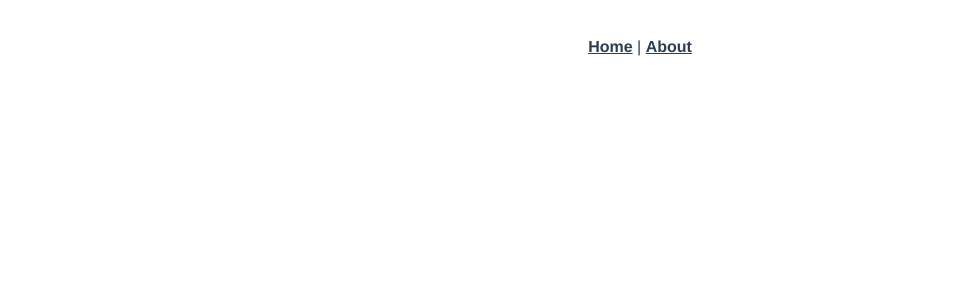
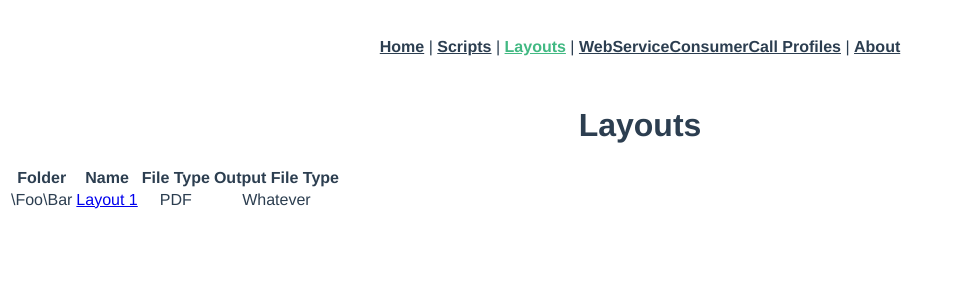
Before and after one commit to debuglevel/omnitracker-internals, a Vue app in the folder vue/: page /#/layouts in a window 1280 px wide. Shown: the top 300 px of the page, without its empty margins (0-953 px from the left). Built offline with nearby package versions, Linux system fonts and the light colour scheme; no server answers.

Commit message:
Migrate frontend to vue-cli based project

```diff
--- a/vue/package.json
+++ b/vue/package.json
@@ -1,5 +1,5 @@
 {
-  "name": "vue",
+  "name": "omnitracker-internals-vue",
   "version": "0.1.0",
   "private": true,
   "scripts": {
@@ -8,6 +8,7 @@
     "lint": "vue-cli-service lint"
   },
   "dependencies": {
+    "axios": "^0.19.2",
     "core-js": "^3.6.5",
     "vue": "^2.6.11",
     "vue-router": "^3.2.0"
--- a/vue/src/App.vue
+++ b/vue/src/App.vue
@@ -2,6 +2,9 @@
   <div id="app">
     <div id="nav">
       <router-link to="/">Home</router-link> |
+      <router-link to="/scripts">Scripts</router-link> |
+      <router-link to="/layouts">Layouts</router-link> |
+      <router-link to="/webserviceconsumercallprofiles">WebServiceConsumerCall Profiles</router-link> |
       <router-link to="/about">About</router-link>
     </div>
     <router-view />
--- /dev/null
+++ b/vue/src/components/LayoutItem.vue
@@ -0,0 +1,19 @@
+<template>
+  <tr>
+    <td>{{ layout.folder.path }}</td>
+    <td>
+      <a v-bind:href="'http://localhost:8080/layouts/files/' + layout.id">{{ layout.name }}</a>
+    </td>
+    <td>{{ layout.outputType }}</td>
+    <td>{{ layout.mailmergeFiletype }}</td>
+  </tr>
+</template>
+
+<script>
+export default {
+  name: "LayoutItem",
+  props: {
+    layout: {}
+  }
+};
+</script>
--- /dev/null
+++ b/vue/src/components/ScriptItem.vue
@@ -0,0 +1,17 @@
+<template>
+  <tr>
+    <td>{{ script.folder.path }}</td>
+    <td>{{ script.name }}</td>
+    <td>{{ script.type }}</td>
+    <td><pre>{{ script.content }}</pre></td>
+  </tr>
+</template>
+
+<script>
+export default {
+  name: "ScriptItem",
+  props: {
+    script: {}
+  }
+};
+</script>
--- /dev/null
+++ b/vue/src/components/WebserviceconsumercallprofileItem.vue
@@ -0,0 +1,21 @@
+<template>
+  <tr v-bind:class="statusStyle(webserviceconsumercallprofile.status)">
+    <td>{{ webserviceconsumercallprofile.folder.path }}</td>
+    <td>{{ webserviceconsumercallprofile.name }}</td>
+    <td>{{ webserviceconsumercallprofile.status }}</td>
+  </tr>
+</template>
+
+<script>
+export default {
+  name: "WebserviceconsumercallprofileItem",
+  props: {
+    webserviceconsumercallprofile: {}
+  },
+  methods: {
+    statusStyle: function (status) {
+      return status == "Valid" ? "table-success" : "table-danger";
+    },
+  },
+};
+</script>
--- a/vue/src/router/index.js
+++ b/vue/src/router/index.js
@@ -9,6 +9,33 @@ const routes = [
     path: "/",
     name: "Home",
     component: Home
+  },
+  {
+    path: "/scripts",
+    name: "Scripts",
+    // route level code-splitting
+    // this generates a separate chunk (about.[hash].js) for this route
+    // which is lazy-loaded when the route is visited.
+    component: () =>
+      import(/* webpackChunkName: "scripts" */ "../views/Scripts.vue")
+  },
+  {
+    path: "/layouts",
+    name: "Layouts",
+    // route level code-splitting
+    // this generates a separate chunk (about.[hash].js) for this route
+    // which is lazy-loaded when the route is visited.
+    component: () =>
+      import(/* webpackChunkName: "layouts" */ "../views/Layouts.vue")
+  },
+  {
+    path: "/webserviceconsumercallprofiles",
+    name: "WebServiceConsumerCall Profiles",
+    // route level code-splitting
+    // this generates a separate chunk (about.[hash].js) for this route
+    // which is lazy-loaded when the route is visited.
+    component: () =>
+      import(/* webpackChunkName: "webserviceconsumercallprofiles" */ "../views/WebServiceConsumerCallProfiles.vue")
   },
   {
     path: "/about",
--- a/vue/src/views/Home.vue
+++ b/vue/src/views/Home.vue
@@ -1,7 +1,7 @@
 <template>
   <div class="home">
-    <img alt="Vue logo" src="../assets/logo.png" />
-    <HelloWorld msg="Welcome to Your Vue.js App" />
+    <!-- <img alt="Vue logo" src="../assets/logo.png" /> -->
+    <HelloWorld msg="OMNITRACKER Internals" />
   </div>
 </template>
 
--- /dev/null
+++ b/vue/src/views/Layouts.vue
@@ -0,0 +1,48 @@
+<template>
+  <div class="layouts">
+    <h1>Layouts</h1>
+
+    <table class="table table-sm table-hover">
+      <thead class="thead-dark">
+        <th>Folder</th>
+        <th>Name</th>
+        <th>File Type</th>
+        <th>Output File Type</th>
+      </thead>
+      <tbody>
+        <tr
+          is="layout-item"
+          v-for="item in layouts"
+          v-bind:layout="item"
+          v-bind:key="item.id"
+        ></tr>
+      </tbody>
+    </table>
+  </div>
+</template>
+
+<script>
+// @ is an alias to /src
+import LayoutItem from "@/components/LayoutItem.vue";
+import axios from 'axios'
+
+export default {
+  name: "Layouts",
+  components: {
+    LayoutItem
+  },
+
+  data: function() {
+    return {
+      layouts: [
+        { id: 1, name: 'Layout 1', outputType: 'PDF', mailmergeFiletype: 'Whatever', folder: { path: '\\Foo\\Bar' } },
+      ],
+    }
+  },
+  mounted() {
+    axios
+      .get("http://localhost:8080/layouts/")
+      .then((response) => (this.layouts = response.data));
+  }
+};
+</script>
--- /dev/null
+++ b/vue/src/views/Scripts.vue
@@ -0,0 +1,48 @@
+<template>
+  <div class="scripts">
+      <h1>Scripts</h1>
+
+      <table class="table table-sm table-hover">
+        <thead class="thead-dark">
+          <th>Folder</th>
+          <th>Name</th>
+          <th>Type</th>
+          <th>Content</th>
+        </thead>
+        <tbody>
+          <tr
+            is="script-item"
+            v-for="item in scripts"
+            v-bind:script="item"
+            v-bind:key="item.id"
+          ></tr>
+        </tbody>
+      </table>
+  </div>
+</template>
+
+<script>
+// @ is an alias to /src
+import ScriptItem from "@/components/ScriptItem.vue";
+import axios from 'axios'
+
+export default {
+  name: "Scripts",
+  components: {
+    ScriptItem
+  },
+
+  data: function() {
+    return {
+      scripts: [
+        { id: 1, name: 'Script 1', type: 'Whatever Type', content: 'Whatever Content', folder: { path: '\\Foo\\Bar' } },
+      ],
+    }
+  },
+  mounted() {
+    axios
+      .get("http://localhost:8080/scripts/")
+      .then((response) => (this.scripts = response.data));
+  }
+};
+</script>
--- /dev/null
+++ b/vue/src/views/WebServiceConsumerCallProfiles.vue
@@ -0,0 +1,48 @@
+<template>
+  <div class="webserviceconsumercallprofiles">
+      <h1>WebServiceConsumer Call Profiles</h1>
+
+      <table class="table table-sm table-hover">
+        <thead class="thead-dark">
+          <th>Folder</th>
+          <th>WSCC name</th>
+          <th>Status</th>
+        </thead>
+        <tbody>
+          <tr
+            is="webserviceconsumercallprofile-item"
+            v-for="item in webserviceconsumercallprofiles"
+            v-bind:webserviceconsumercallprofile="item"
+            v-bind:key="item.id"
+          ></tr>
+        </tbody>
+      </table>
+  </div>
+</template>
+
+<script>
+// @ is an alias to /src
+import WebserviceconsumercallprofileItem from "@/components/WebserviceconsumercallprofileItem.vue";
+import axios from 'axios'
+
+export default {
+  name: "WebServiceConsumerCallProfiles",
+  components: {
+    WebserviceconsumercallprofileItem
+  },
+
+  data: function() {
+    return {
+      webserviceconsumercallprofiles: [
+        { id: 1, name: 'WebServiceConsumer Call Profile 1', status: 'Valid', folder: { path: '\\Foo\\Bar' } },
+        { id: 2, name: 'WebServiceConsumer Call Profile 2', status: 'NotSet', folder: { path: '\\Foo\\Bar' } },
+      ],
+    }
+  },
+  mounted() {
+    axios
+      .get("http://localhost:8080/webserviceconsumercallprofiles/")
+      .then((response) => (this.webserviceconsumercallprofiles = response.data));
+  }
+};
+</script>
```
Also changed, not shown: 1 other file (tests, documents, lock files or other folders).
